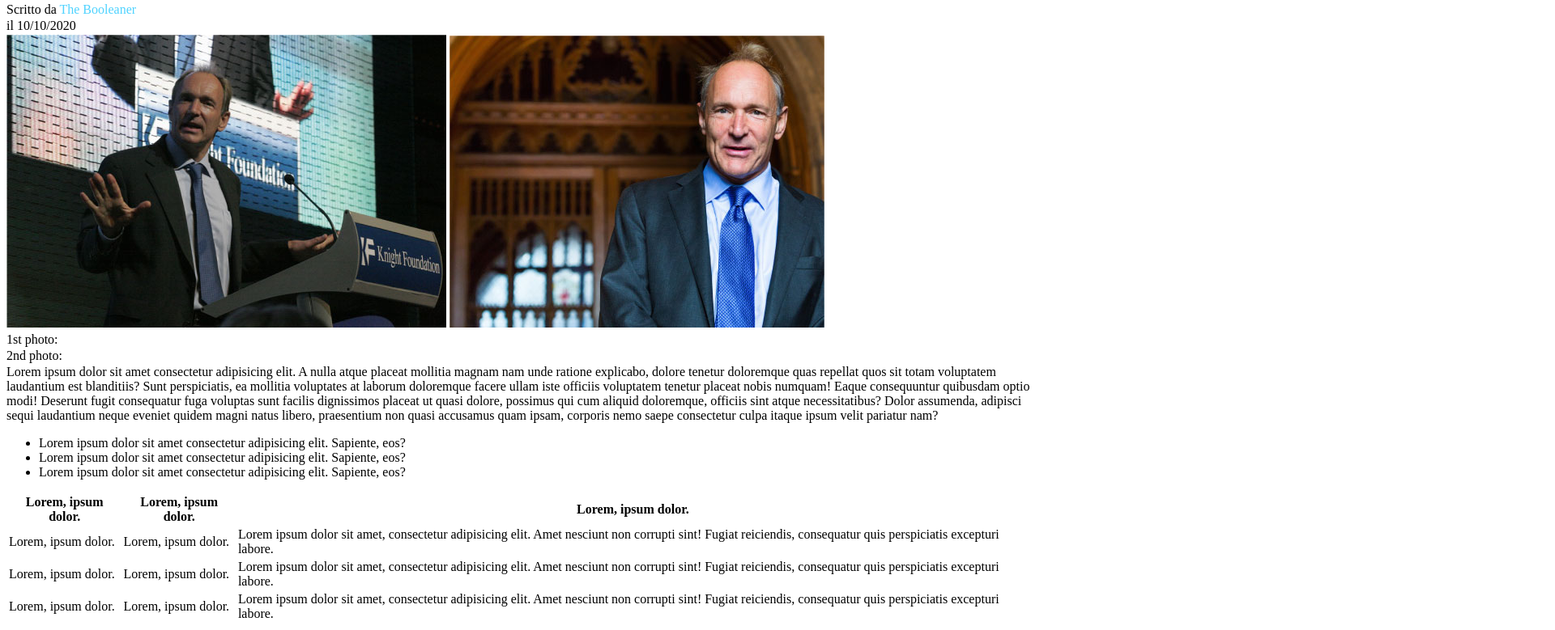
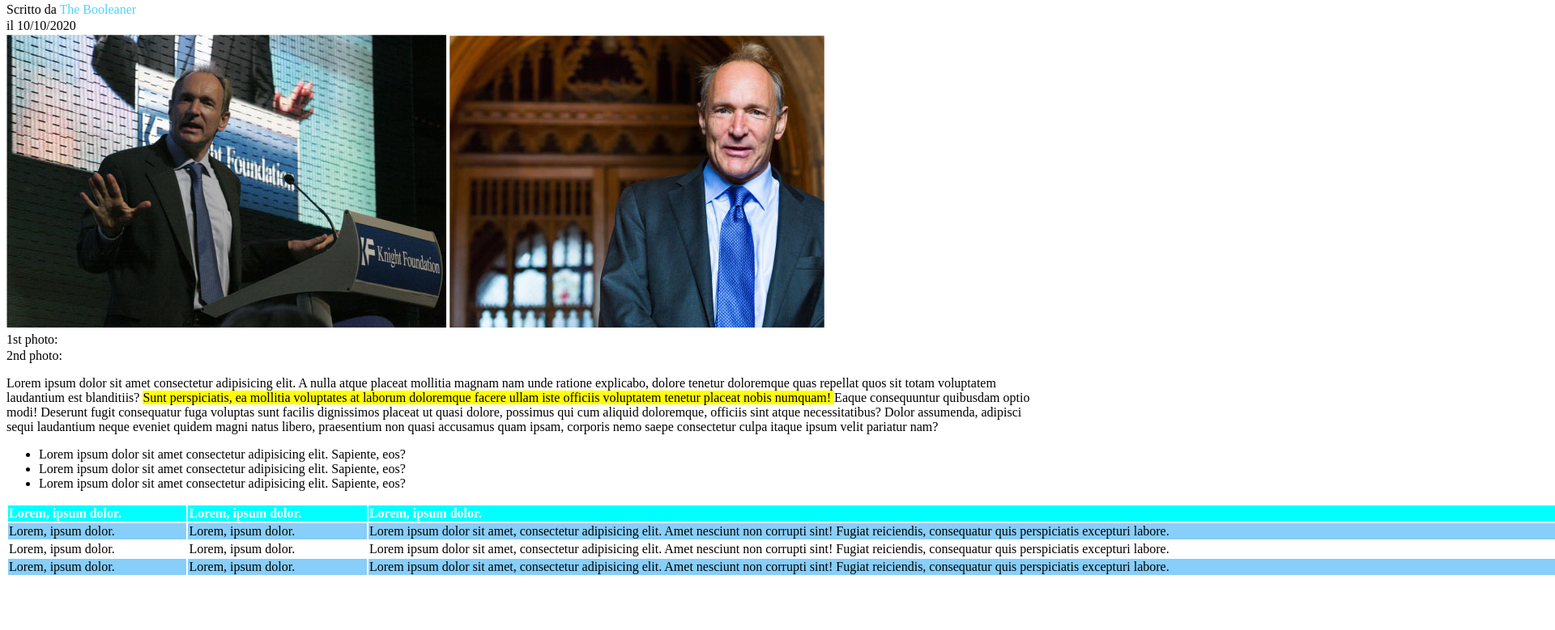
Before and after one commit to GretaFormica/html-css-booleaner, a plain HTML site: page index.html in a window 1280 px wide. Shown: the part 237-1016 px from the top of the page at 81% size, 1920 px wide, since content can reach past the window. After the commit the page ends 958 px from the top, so only its background shows below. Drawn offline with Linux system fonts and the light colour scheme.

Commit message:
fix + table

```diff
--- a/index.html
+++ b/index.html
@@ -23,11 +23,9 @@
             <p class="margini">1st photo:</p>
             <p class="margini">2nd photo:</p>
 
-            <span>Lorem ipsum dolor sit amet consectetur adipisicing elit. A nulla atque placeat mollitia magnam nam unde ratione explicabo, dolore tenetur doloremque quas repellat quos sit totam voluptatem laudantium est blanditiis? </span>
-
+            <p>Lorem ipsum dolor sit amet consectetur adipisicing elit. A nulla atque placeat mollitia magnam nam unde ratione explicabo, dolore tenetur doloremque quas repellat quos sit totam voluptatem laudantium est blanditiis?
             <span class="colorato"> Sunt perspiciatis, ea mollitia voluptates at laborum doloremque facere ullam iste officiis voluptatem tenetur placeat nobis numquam! </span>
-
-           <span>Eaque consequuntur quibusdam optio modi! Deserunt fugit consequatur fuga voluptas sunt facilis dignissimos placeat ut quasi dolore, possimus qui cum aliquid doloremque, officiis sint atque necessitatibus? Dolor assumenda, adipisci sequi laudantium neque eveniet quidem magni natus libero, praesentium non quasi accusamus quam ipsam, corporis nemo saepe consectetur culpa itaque ipsum velit pariatur nam? </span>
+            Eaque consequuntur quibusdam optio modi! Deserunt fugit consequatur fuga voluptas sunt facilis dignissimos placeat ut quasi dolore, possimus qui cum aliquid doloremque, officiis sint atque necessitatibus? Dolor assumenda, adipisci sequi laudantium neque eveniet quidem magni natus libero, praesentium non quasi accusamus quam ipsam, corporis nemo saepe consectetur culpa itaque ipsum velit pariatur nam? </p>
 
             <ul>
                 <li>
@@ -52,19 +50,19 @@
                 </thead>
 
                 <tbody>
-                    <tr>
+                    <tr class="blue">
                     <td>Lorem, ipsum dolor.</td>
                     <td>Lorem, ipsum dolor.</td>
                     <td>Lorem ipsum dolor sit amet, consectetur adipisicing elit. Amet nesciunt non corrupti sint! Fugiat reiciendis, consequatur quis perspiciatis excepturi labore.</td>
                     </tr>
 
-                    <tr>
+                    <tr class="white">
                         <td>Lorem, ipsum dolor.</td>
                         <td>Lorem, ipsum dolor.</td>
                         <td>Lorem ipsum dolor sit amet, consectetur adipisicing elit. Amet nesciunt non corrupti sint! Fugiat reiciendis, consequatur quis perspiciatis excepturi labore.</td>
                     </tr>
 
-                    <tr>
+                    <tr class="blue">
                         <td>Lorem, ipsum dolor.</td>
                         <td>Lorem, ipsum dolor.</td>
                         <td>Lorem ipsum dolor sit amet, consectetur adipisicing elit. Amet nesciunt non corrupti sint! Fugiat reiciendis, consequatur quis perspiciatis excepturi labore.</td>
--- a/style.css
+++ b/style.css
@@ -20,3 +20,25 @@ main{
     margin-top: 2px;
     margin-bottom: 2px;
 }
+
+.colorato{
+    background-color: yellow;
+}
+
+table{
+    width: 2000px;
+    text-align: left;
+}
+
+thead{
+    background-color: aqua;
+    color: white;
+}
+
+.blue{
+    background-color: lightskyblue;
+}
+
+.white{
+    background-color: white;
+}
```
